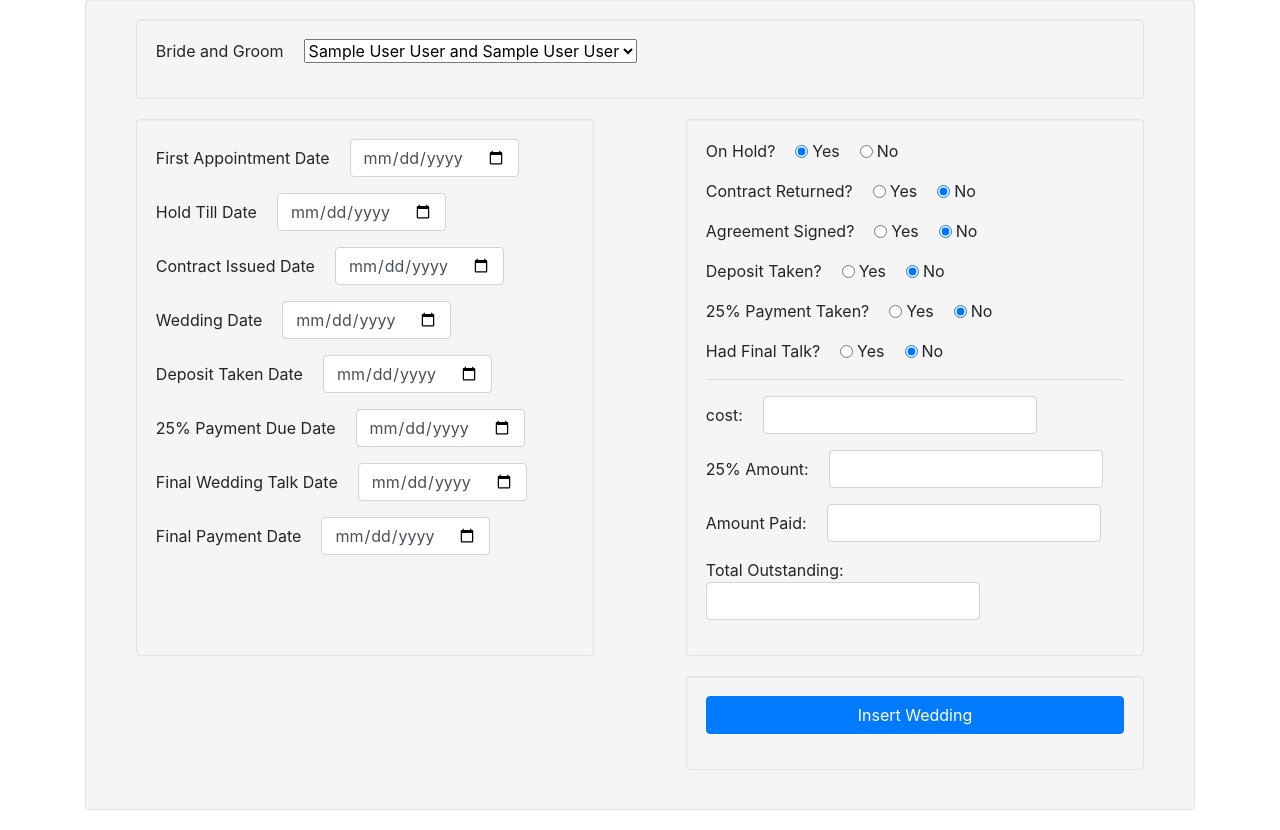
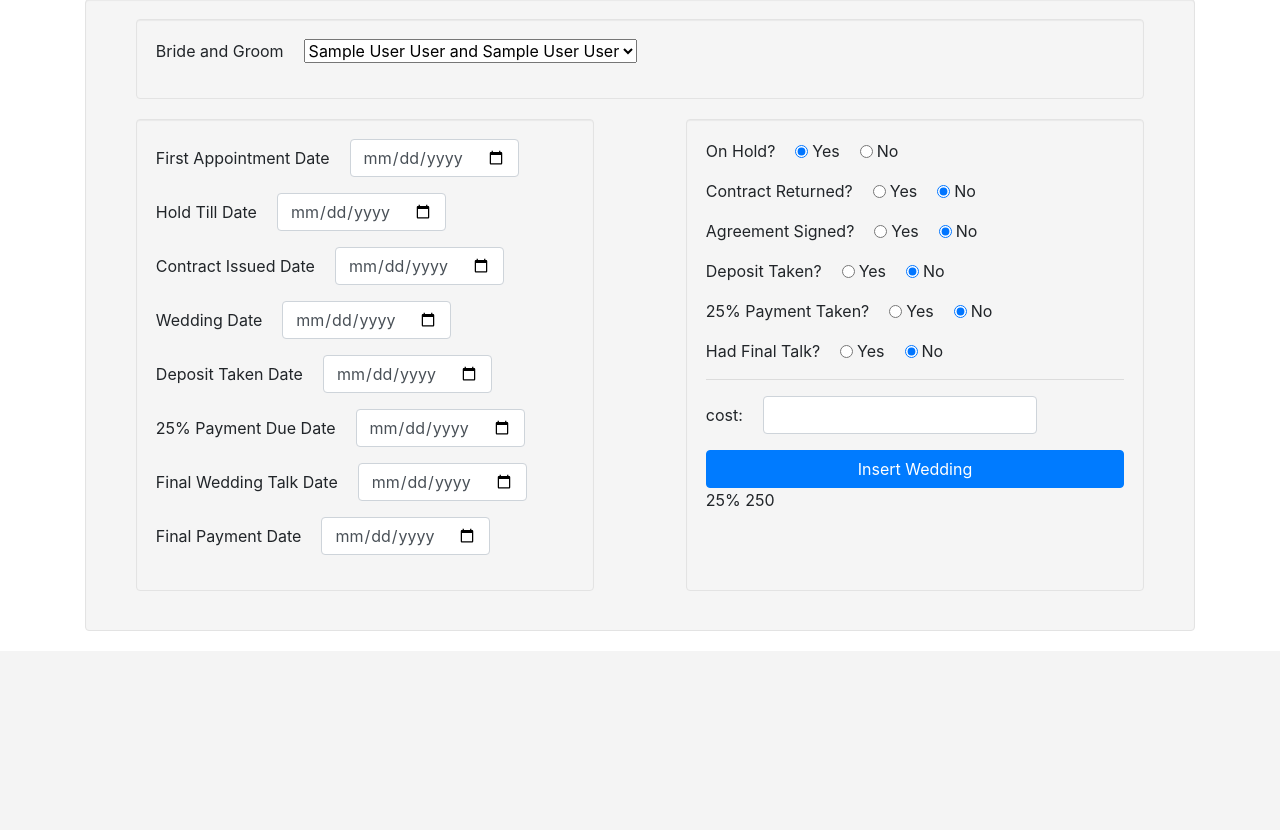
Before and after one commit to jjackson19862017/WeddingBookingSystem, a PHP site: page /admin/weddings.php?source=add_wedding in a window 1280 px wide. Shown: the part 188-1018 px from the top of the page. After the commit the page ends 819 px from the top, so only its background shows below. Run offline with PHP 8.4, Linux system fonts and the light colour scheme; the visitor is signed in with stand-in values (Sample User, id 1); tables that the repository leaves empty or names only in its code hold one stand-in row (values such as "Sample post"); a stand-in replaces the project's code that opens the database connection.

Commit message:
Added Costs, 25 Percent and Deposits

```diff
--- a/admin/includes/forms/formaddwedding.php
+++ b/admin/includes/forms/formaddwedding.php
@@ -142,34 +142,22 @@
     <hr>
     <div class="form-group form-inline">
         <label for="event_cost">cost:</label>
-        <input type="text" name="event_cost" id="" class="form-control">
+        <input type="number" name="event_cost" id="" class="form-control">
     </div>
 
-    <div class="form-group form-inline">
-        <label for="event_25_amount">25% Amount:</label>
-        <input type="text" name="event_25_amount" id="" class="form-control">
-    </div>
+        <div class="form-group form-inline">
+        <input type="submit" class="btn btn-primary btn-block" name="create_wedding" id="" Value="Insert Wedding">
 
-    <div class="form-group form-inline">
-        <label for="event_paid">Amount Paid:</label>
-        <input type="text" name="event_paid" id="" class="form-control">
-    </div>
+        <?php
 
-    <div class="form-group form-inline">
-        <label for="event_total_outstanding">Total Outstanding:</label>
-        <input type="text" name="event_total_outstanding" id="" class="form-control">
-    </div>
+        $cost = 1000;
+        $cost25 = $cost / 100 * 25;
+
+        echo "25% " . $cost25; ?>
         </div>
-    </div>
-    <div class="row">
-        <div class="col-xs-12 col-md-5 mx-auto">
 
 
         </div>
-        <div class="col-xs-12 col-md-5 well mx-auto">
-        <div class="form-group form-inline">
-        <input type="submit" class="btn btn-primary btn-block" name="create_wedding" id="" Value="Insert Wedding">
     </div>
-        </div>
-    </div>
+
 </form>
--- a/admin/includes/functions.php
+++ b/admin/includes/functions.php
@@ -252,6 +252,8 @@ global $style_no;
                             $event_25_paid = $row['event_25_paid'];
                             $event_had_final_talk = $row['event_had_final_talk'];
                             $event_cost = $row['event_cost'];
+                            $event_deposit_amount = $row['event_deposit_amount'];
+
                             $event_25_amount = $row['event_25_amount'];
                             $event_paid = $row['event_paid'];
                             $event_total_outstanding = $row['event_total_outstanding'];
@@ -338,7 +340,7 @@ global $style_no;
                             echo "<td>Appointment: $event_appointment_date <br>Hold Till: $event_hold_till_date<br>Contract Issued: $event_contract_issued_date<br>Deposit Taken: $event_deposit_taken_date<br>25% Due: $event_25_due_date <br>Final Talk: $event_final_wedding_talk_date <br>Final Payment: $event_final_payment_date</td>";
                             echo "<td><br><span $style_hold>On Hold: $event_hold</span><br><span $style_agreement_signed>Signed: $event_agreement_signed</span><br><span $style_deposit_taken>Deposit Paid: $event_deposit_taken</span><br><span $style_25_paid>Paid: $event_25_paid</span><br><span $style_had_final_talk>Done: $event_had_final_talk</span></td>";
 
-                            echo "<td><br>Cost: £$event_cost <br> 25%: £$event_25_amount <br> Paid: £$event_paid <br> Left: £$event_total_outstanding </td>";
+                            echo "<td><br>Cost: £$event_cost <br> Deposit: £$event_deposit_amount <br> 25%: £$event_25_amount <br> Paid: £$event_paid <br> Left: £$event_total_outstanding </td>";
                             echo "<td><a class='btn btn-primary btn-block' role='button' href='customers.php?source=view_customer&view_customer={$event_customer_id}'><i class='fas fa-eye'></i> View Customer</a><br><a class='btn btn-block btn-success' role='button' href='weddings.php?source=edit_wedding&edit_wedding={$event_id}'><i class='fas fa-edit'></i> Edit</a><br><a class='btn btn-danger btn-block' role='button' href='weddings.php?delete={$event_id}&customer_id={$event_customer_id}'><i class='fas fa-trash-alt'></i> Delete</a></td>"; // Edit
                             echo "</tr>";
                             }
@@ -368,8 +370,10 @@ function create_appointment() {
         $event_hold_till_date = date_create($event_appointment_date);
         date_add($event_hold_till_date, date_interval_create_from_date_string("14 Days"));
         $event_hold_till_date = date_format($event_hold_till_date,"Y-m-d");
-        $query = "INSERT INTO event_details(event_customer_id, event_appointment_date, event_hold_till_date, event_hold, event_contract_returned, event_agreement_signed, event_deposit_taken, event_25_paid, event_had_final_talk, event_cost, event_25_amount, event_paid, event_total_outstanding) ";
-        $query .= "VALUES('{$event_customer_id}','{$event_appointment_date}','{$event_hold_till_date}', 1, 0, 0, 0, 0, 0, 0, 0, 0, 0) ";
+        $event_deposit_amount = 100.00;
+
+        $query = "INSERT INTO event_details(event_customer_id, event_appointment_date, event_hold_till_date, event_hold, event_contract_returned, event_agreement_signed, event_deposit_taken, event_25_paid, event_had_final_talk, event_cost, event_25_amount, event_paid, event_total_outstanding, event_deposit_amount) ";
+        $query .= "VALUES('{$event_customer_id}','{$event_appointment_date}','{$event_hold_till_date}', 1, 0, 0, 0, 0, 0, 0, 0, 0, 0, '{$event_deposit_amount}') ";
 
         $create_wedding_query = mysqli_query($connection, $query);
 
@@ -495,18 +499,19 @@ function create_wedding() {
     $event_25_paid = $_POST['event_25_paid'];
     $event_had_final_talk = $_POST['event_had_final_talk'];
     $event_cost = $_POST['event_cost'];
-    $event_25_amount = $_POST['event_25_amount'];
-    $event_paid = $_POST['event_paid'];
-    $event_total_outstanding = $_POST['event_total_outstanding'];
+    $event_deposit_amount = 100.00;
 
-    $query = "INSERT INTO event_details(event_customer_id, event_appointment_date, event_hold_till_date, event_contract_issued_date, event_function_date, event_deposit_taken_date, event_25_due_date, event_final_wedding_talk_date, event_final_payment_date, event_hold, event_contract_returned, event_agreement_signed, event_deposit_taken, event_25_paid, event_had_final_talk, event_cost,event_25_amount,event_paid,event_total_outstanding) ";
-    $query .= "VALUES('{$event_customer_id}','{$event_appointment_date}','{$event_hold_till_date}','{$event_contract_issued_date}','{$event_function_date}','{$event_deposit_taken_date}','{$event_25_due_date}','{$event_final_wedding_talk_date}', '{$event_final_payment_date}', '{$event_hold}', '{$event_contract_returned}','{$event_agreement_signed}','{$event_deposit_taken}','{$event_25_paid}','{$event_had_final_talk}', '{$event_cost}','{$event_25_amount}','{$event_paid}','{$event_total_outstanding}') ";
+    $event_25_amount = $event_cost / 100 * 25;
+
+    $query = "INSERT INTO event_details(event_customer_id, event_appointment_date, event_hold_till_date, event_contract_issued_date, event_function_date, event_deposit_taken_date, event_25_due_date, event_final_wedding_talk_date, event_final_payment_date, event_hold, event_contract_returned, event_agreement_signed, event_deposit_taken, event_25_paid, event_had_final_talk, event_cost,event_deposit_amount,event_25_amount) ";
+    $query .= "VALUES('{$event_customer_id}','{$event_appointment_date}','{$event_hold_till_date}','{$event_contract_issued_date}','{$event_function_date}','{$event_deposit_taken_date}','{$event_25_due_date}','{$event_final_wedding_talk_date}', '{$event_final_payment_date}', '{$event_hold}', '{$event_contract_returned}','{$event_agreement_signed}','{$event_deposit_taken}','{$event_25_paid}','{$event_had_final_talk}', '{$event_cost}','{$event_deposit_amount}','{$event_25_amount}') ";
     $create_wedding_query = mysqli_query($connection, $query);
     confirmsQuery($create_wedding_query); // Calls a function so that i can refer
 
     $query = "UPDATE customers_details SET wedding_booked = 1 WHERE customer_id = $event_customer_id";
                             $wedding_booked_Query = mysqli_query($connection, $query);
                             confirmsQuery($wedding_booked_Query);
+                            header("Location: index.php"); // Refreshes Page
 
                         }
 
```
Also changed, not shown: README.md.
